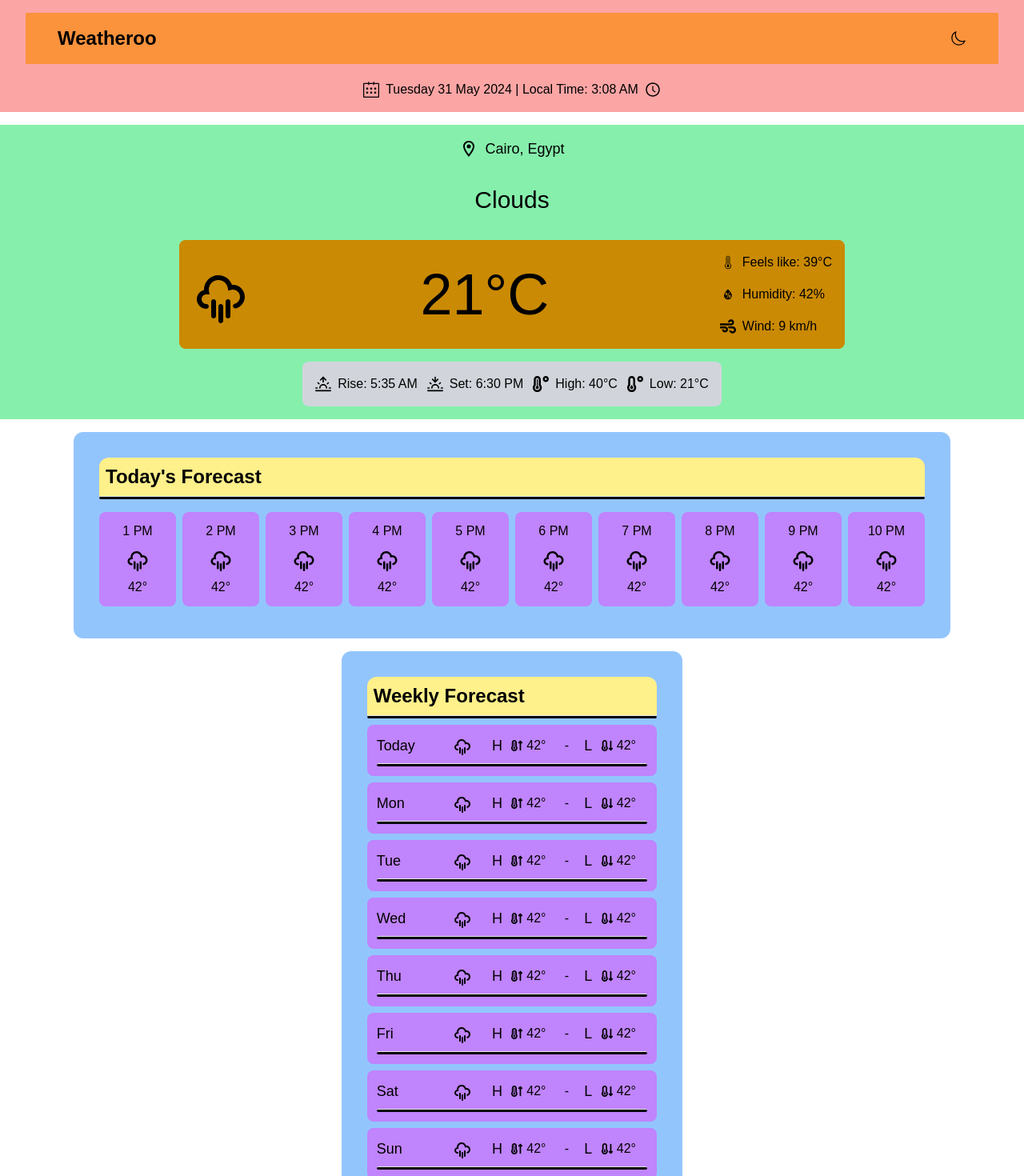
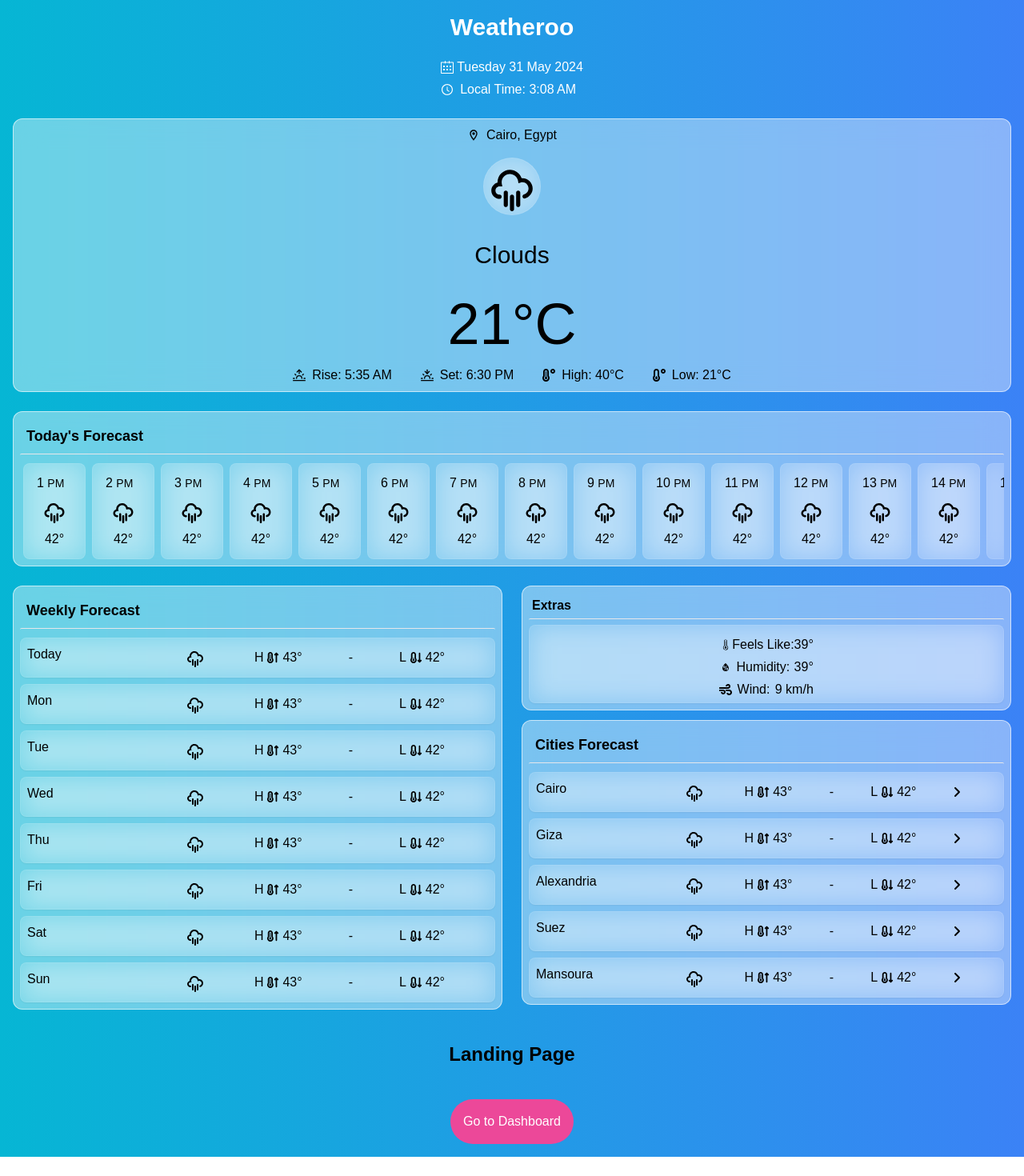
Before and after one commit to IOSdeVeloper20/weatheroo, a React (Create React App) app: page / in a window 1280 px wide. Shown: the top 1470 px of the page at 80% size. After the commit the page ends 1446 px from the top, so only its background shows below. Built offline with nearby package versions, Linux system fonts and the light colour scheme.

Commit message:
Landing Page UI Done.

```diff
--- a/src/Components/Body/index.jsx
+++ b/src/Components/Body/index.jsx
@@ -1,56 +1,40 @@
 import React from "react";
 import { MdOutlineLocationOn } from "react-icons/md";
 import { TiWeatherDownpour } from "react-icons/ti";
-import { CiTempHigh } from "react-icons/ci";
-import { WiHumidity } from "react-icons/wi";
-import { FaWind, FaTemperatureLow, FaTemperatureHigh } from "react-icons/fa";
+import { FaTemperatureLow, FaTemperatureHigh } from "react-icons/fa";
 import { FiSunrise, FiSunset } from "react-icons/fi";
 
 const Body = () => {
   return (
-    <div className="flex flex-col justify-center items-center w-full p-4 gap-4 bg-green-300">
+    <div className="flex flex-col justify-center items-center p-2 gap-4 bg-white/40 backdrop-blur-lg border border-white/60 rounded-xl">
       <div className="flex items-center gap-2">
-        <MdOutlineLocationOn className="text-xl sm:text-2xl" />
-        <p className="text-base sm:text-lg">Cairo, Egypt</p>
+        <MdOutlineLocationOn />
+        <p>Cairo, Egypt</p>
       </div>
 
-      <h3 className="text-xl sm:text-2xl md:text-3xl m-4">Clouds</h3>
+      <TiWeatherDownpour className="text-7xl bg-white/10 backdrop-blur-lg border border-white/10 p-1 rounded-full" />
+      <h3 className="text-3xl m-4">Clouds</h3>
 
-      <div className="flex flex-col sm:flex-row justify-center sm:justify-between items-center w-full sm:w-2/3 bg-yellow-600 p-4 rounded-lg">
-        <TiWeatherDownpour className="text-5xl sm:text-7xl" />
-        <h1 className="text-4xl sm:text-7xl font-medium">21°C</h1>
+        <h1 className="text-5xl sm:text-7xl">21°C</h1>
 
-        <div className="flex flex-col gap-2 sm:gap-4 text-sm sm:text-base">
-          <div className="flex items-center gap-2">
-            <CiTempHigh className="text-lg sm:text-xl" />
-            <p>Feels like: 39°C</p>
-          </div>
-          <div className="flex items-center gap-2">
-            <WiHumidity className="text-lg sm:text-xl" />
-            <p>Humidity: 42%</p>
-          </div>
-          <div className="flex items-center gap-2">
-            <FaWind className="text-lg sm:text-xl" />
-            <p>Wind: 9 km/h</p>
-          </div>
-        </div>
-      </div>
-
-      <div className="flex flex-col sm:flex-row items-center p-4 gap-3 bg-gray-300 rounded-lg text-sm sm:text-base">
+      <div className="flex flex-col sm:flex-row items-center gap-2 sm:gap-9 rounded-lg">
         <div className="flex items-center gap-2">
-          <FiSunrise className="text-lg sm:text-xl" />
+          <FiSunrise />
           <p>Rise: 5:35 AM</p>
         </div>
+
         <div className="flex items-center gap-2">
-          <FiSunset className="text-lg sm:text-xl" />
+          <FiSunset />
           <p>Set: 6:30 PM</p>
         </div>
+
         <div className="flex items-center gap-2">
-          <FaTemperatureHigh className="text-lg sm:text-xl" />
+          <FaTemperatureHigh />
           <p>High: 40°C</p>
         </div>
+
         <div className="flex items-center gap-2">
-          <FaTemperatureLow className="text-lg sm:text-xl" />
+          <FaTemperatureLow />
           <p>Low: 21°C</p>
         </div>
       </div>
--- a/src/Components/CityCard/index.jsx
+++ b/src/Components/CityCard/index.jsx
@@ -7,53 +7,39 @@ import {
 } from "react-icons/fa6";
 
 const CityCard = () => {
-  const cities = ["Cairo", "Alex", "Suez", "Mansoura", "Monofia"];
-
-  const handleCityClick = () => {
-    console.log("City Card Clicked");
-  }
+  const cities = ["Cairo", "Giza", "Alexandria", "Suez", "Mansoura"];
 
   return (
-    <div className="p-4 sm:p-6 lg:p-8 w-full max-w-3xl mx-auto rounded-xl bg-blue-300">
-      <h2 className="text-lg sm:text-xl lg:text-2xl font-semibold bg-yellow-200 p-2 rounded-t-xl">
+    <div className="bg-white/40 backdrop-blur-lg border border-white/60 rounded-xl p-2">
+      <h2 className="text-lg font-semibold p-2 rounded-t-xl">
         Cities Forecast
       </h2>
 
-      <hr className="h-1 bg-black rounded-full my-2" />
+      <hr className="h-1 rounded-full" />
 
-      <div className="flex flex-col gap-4">
-        {cities.map((city, index) => (
+      <div className="flex flex-col gap-2 mt-2">
+        {cities.map((city) => (
           <div
-            key={index}
-            className="flex flex-col sm:flex-row p-3 bg-purple-400 rounded-lg shadow-md cursor-pointer"
-            onClick={handleCityClick}>
-            <div className="bg-orange-300 p-2 w-full sm:w-1/4 text-start">
-              <p className="font-bold text-sm sm:text-base lg:text-lg">
-                {city}
-              </p>
-            </div>
-
-            <div className="flex-1 bg-gray-300 p-2 flex flex-col sm:flex-row items-center justify-between gap-2 sm:gap-4">
-              <div className="flex items-center gap-2">
-                <TiWeatherDownpour className="text-lg sm:text-xl lg:text-2xl" />
-                &nbsp;&nbsp;&nbsp;
-                <p className="text-xs sm:text-sm lg:text-base">H</p>
-                <div className="flex items-center text-xs sm:text-sm lg:text-base">
+            key={city}
+            className="flex justify-evenly items-center p-2 bg-white/5 backdrop-blur-lg border border-white/10 shadow-sm rounded-lg">
+            <div className="flex flex-wrap justify-between w-full">
+              <p>{city}</p>
+              <div className="flex items-center w-full justify-evenly sm:w-3/4">
+                <TiWeatherDownpour className="text-2xl mr-2" />
+                <div className="flex items-center gap-1">
+                  <p>H</p>
                   <FaTemperatureArrowUp />
-                  <p className="px-1">42°</p>
+                  <p>43°</p>
                 </div>
-                &nbsp;&nbsp;&nbsp;
-                <p className="text-xs sm:text-sm lg:text-base">L</p>
-                <div className="flex items-center text-xs sm:text-sm lg:text-base">
+                <p className="p-1">-</p>
+                <div className="flex items-center gap-1">
+                  <p>L</p>
                   <FaTemperatureArrowDown />
-                  <p className="px-1">42°</p>
+                  <p>42°</p>
                 </div>
-              </div>
-
-              <div className="flex items-center ml-auto mt-2 sm:mt-0">
-                <button className="text-white text-xs sm:text-sm lg:text-base">
+                <div>
                   <FaAngleRight />
-                </button>
+                </div>
               </div>
             </div>
           </div>
--- a/src/Components/DaysTempCard/index.jsx
+++ b/src/Components/DaysTempCard/index.jsx
@@ -6,37 +6,35 @@ const DaysTempCard = () => {
   const days = ["Today", "Mon", "Tue", "Wed", "Thu", "Fri", "Sat", "Sun"];
 
   return (
-    <div className="p-4 sm:p-6 lg:p-8 w-full sm:w-3/4 lg:w-1/2 xl:w-1/3 rounded-xl bg-blue-300">
-      <h2 className="text-lg sm:text-xl lg:text-2xl font-semibold bg-yellow-200 p-2 rounded-t-xl">
+    <div className="rounded-xl bg-white/40 backdrop-blur-lg border border-white/60 p-2">
+      <h2 className="text-lg font-semibold p-2 rounded-t-xl">
         Weekly Forecast
       </h2>
 
-      <hr className="h-1 bg-black rounded-full" />
+      <hr className="h-1 rounded-full" />
 
       <div className="flex flex-col gap-2 mt-2">
         {days.map((day) => (
           <div
             key={day}
-            className="flex flex-col justify-evenly items-center p-3 bg-purple-400 rounded-lg">
-            <div className="flex flex-col sm:flex-row justify-between w-full">
-              <p className="text-sm sm:text-base lg:text-lg">{day}</p>
-              <div className="flex items-center w-full sm:w-3/4 justify-evenly mt-2 sm:mt-0">
-                <TiWeatherDownpour className="text-lg sm:text-xl lg:text-2xl" />
-                &nbsp;
-                <p className="text-sm sm:text-base lg:text-lg">H</p>
-                <div className="flex items-center">
-                  <FaTemperatureArrowUp className="text-xs sm:text-sm lg:text-base" />
-                  <p className="px-1 text-xs sm:text-sm lg:text-base">42°</p>
+            className="flex justify-evenly items-center p-2 bg-white/5 backdrop-blur-lg border border-white/10 shadow-sm rounded-lg">
+            <div className="flex flex-wrap justify-between w-full">
+              <p>{day}</p>
+              <div className="flex items-center w-full justify-evenly sm:w-3/4">
+                <TiWeatherDownpour className="text-2xl mr-2" />
+                <div className="flex items-center gap-1">
+                  <p>H</p>
+                  <FaTemperatureArrowUp />
+                  <p>43°</p>
                 </div>
-                &nbsp; &#45; &nbsp;
-                <p className="text-sm sm:text-base lg:text-lg">L</p>
-                <div className="flex items-center">
-                  <FaTemperatureArrowDown className="text-xs sm:text-sm lg:text-base" />
-                  <p className="px-1 text-xs sm:text-sm lg:text-base">42°</p>
+                <p className="p-1">-</p>
+                <div className="flex items-center gap-1">
+                  <p>L</p>
+                  <FaTemperatureArrowDown />
+                  <p>42°</p>
                 </div>
               </div>
             </div>
-            <hr className="h-1 bg-black w-full rounded-full mt-2" />
           </div>
         ))}
       </div>
--- a/src/Components/Header/index.jsx
+++ b/src/Components/Header/index.jsx
@@ -1,23 +1,22 @@
 import React from "react";
-import { IoMoonOutline } from "react-icons/io5";
 import { SlCalender } from "react-icons/sl";
 import { AiOutlineClockCircle } from "react-icons/ai";
 
 const Header = () => {
   return (
-    <div className="flex flex-col items-center gap-5 bg-red-300 w-full px-4 py-2 sm:px-8 sm:py-4">
-      <div className="flex justify-between items-center w-full h-16 px-4 sm:px-10 font-bold bg-orange-400">
-        <h1 className="text-xl sm:text-2xl">Weatheroo</h1>
-        <button className="text-lg sm:text-xl">
-          <IoMoonOutline />
-        </button>
+    <div className="flex flex-col items-center gap-5">
+      <div className="text-center font-bold">
+        <h1 className="text-2xl sm:text-3xl text-white">Weatheroo</h1>
       </div>
-      <div className="flex flex-wrap gap-2 items-center text-sm sm:text-base">
-        <SlCalender className="text-lg sm:text-xl" />
-        <p className="flex-1 text-center sm:text-left">
-          Tuesday 31 May 2024 &#124; Local Time: 3:08 AM
-        </p>
-        <AiOutlineClockCircle className="text-lg sm:text-xl" />
+      <div className="flex flex-col gap-1 text-white text-start">
+        <div className="flex items-center gap-1">
+          <SlCalender />
+          <p>Tuesday 31 May 2024</p>
+        </div>
+        <div className="flex items-center gap-2">
+          <AiOutlineClockCircle />
+          <p>Local Time: 3:08 AM</p>
+        </div>
       </div>
     </div>
   );
--- a/src/Components/HourlyTempCard/index.jsx
+++ b/src/Components/HourlyTempCard/index.jsx
@@ -2,23 +2,30 @@ import React from "react";
 import { TiWeatherDownpour } from "react-icons/ti";
 
 const HourlyTempCard = () => {
-  const hours = [1, 2, 3, 4, 5, 6, 7, 8, 9, 10];
+  const hours = [
+    1, 2, 3, 4, 5, 6, 7, 8, 9, 10, 11, 12, 13, 14, 15, 16, 17, 18, 19, 20, 21,
+    22, 23, 24,
+  ];
 
   return (
-    <div className="p-4 sm:p-6 lg:p-8 rounded-xl bg-blue-300 max-w-full mx-auto cursor-move">
-      <h2 className="text-lg sm:text-xl lg:text-2xl font-semibold bg-yellow-200 p-2 rounded-t-xl">
+    <div className="rounded-xl p-2 bg-white/40 backdrop-blur-lg border border-white/60 cursor-move">
+      <h2 className="text-center sm:text-start text-lg font-semibold p-2">
         Today's Forecast
       </h2>
 
-      <hr className="h-1 bg-black rounded-full mb-2"/>
+      <hr className="h-1 rounded-full" />
 
-      <div className="overflow-x-auto no-scrollbar">
-        <div className="flex gap-2 py-2">
+      <div className="overflow-x-auto no-scrollbar mt-2">
+        <div className="flex gap-2 px-1">
           {hours.map((hour) => (
-            <div key={hour} className="flex flex-col justify-center items-center py-3 px-4 sm:p-3 gap-2 bg-purple-400 rounded-lg w-16 sm:w-20 lg:w-24">
-              <p className="text-xs sm:text-sm lg:text-base">{hour} PM</p>
-              <TiWeatherDownpour className="text-xl sm:text-2xl lg:text-3xl" />
-              <p className="text-xs sm:text-sm lg:text-base">42°</p>
+            <div
+              key={hour}
+              className="flex flex-col justify-center items-center py-3 px-4 gap-2 bg-white/10 backdrop-blur-lg border border-white/10 rounded-lg">
+              <p className="min-w-11">
+                {hour} <span className="text-sm">PM</span>
+              </p>
+              <TiWeatherDownpour className="text-3xl" />
+              <p>42°</p>
             </div>
           ))}
         </div>
--- /dev/null
+++ b/src/Components/ShortData/index.jsx
@@ -0,0 +1,43 @@
+import React from "react";
+import { FaWind } from "react-icons/fa";
+import { CiTempHigh } from "react-icons/ci";
+import { WiHumidity } from "react-icons/wi";
+
+
+const ShortData = () => {
+  return (
+    <div className="rounded-xl bg-white/40 backdrop-blur-lg border border-white/60 p-2">
+      <h2 className="font-semibold p-1">Extras</h2>
+
+      <hr className="h-1 mb-1 rounded-full" />
+
+
+      <div className="flex justify-evenly items-center p-1 bg-white/5 backdrop-blur-lg border border-white/10 shadow-sm rounded-lg">
+
+
+      <div className="flex flex-col gap-1 mt-2">
+            <div className="flex items-center justify-between w-full">
+              <CiTempHigh />
+              <p>Feels Like:</p>
+              <p>39°</p>
+            </div>
+
+            <div className="flex items-center justify-between w-full">
+              <WiHumidity />
+              <p>Humidity:</p>
+              <p>39°</p>
+            </div>
+
+            <div className="flex items-center justify-between w-full">
+              <FaWind />
+              <p>Wind:</p>
+              <p>9 km/h</p>
+            </div>
+
+          </div>
+      </div>
+    </div>
+  );
+};
+
+export default ShortData;
--- a/src/Pages/Landing.jsx
+++ b/src/Pages/Landing.jsx
@@ -5,18 +5,42 @@ import Body from "../Components/Body";
 import HourlyTempCard from "../Components/HourlyTempCard";
 import DaysTempCard from "../Components/DaysTempCard";
 import CityCard from "../Components/CityCard";
+import ShortData from "../Components/ShortData";
 
 const Landing = () => {
   return (
-    <div className="flex flex-col justify-center items-center gap-4">
+    <div className="flex flex-col items-center gap-6 p-4 bg-gradient-to-r from-cyan-500 to-blue-500 ">
       <Header />
-      <Body />
-      <HourlyTempCard />
-      <DaysTempCard />
-      <CityCard />
-      <h1>Landing page</h1>
-      <button className="bg-pink-500 rounded-full p-4">
-        <Link to={"/dashboard"}>Go to Dahsboard</Link>
+
+      <div className="w-full">
+        <Body />
+      </div>
+
+      <div className="w-full">
+        <HourlyTempCard />
+      </div>
+
+      <div className="w-full flex flex-col gap-4 sm:flex-row sm:gap-6 justify-between">
+        <div className="w-full sm:w-1/2">
+          <DaysTempCard />
+        </div>
+
+        <div className="w-full sm:w-1/2">
+          <div className="mb-3"><ShortData/></div>
+          <div>
+            <CityCard />
+          </div>
+        </div>
+      </div>
+
+      <h1 className="text-lg md:text-xl lg:text-2xl font-bold text-center mt-4">
+        Landing Page
+      </h1>
+
+      <button className="bg-pink-500 text-white rounded-full p-4 hover:bg-pink-600 transition-colors duration-300 mt-4">
+        <Link to="/dashboard" className="no-underline">
+          Go to Dashboard
+        </Link>
       </button>
     </div>
   );
```
Also changed, not shown: src/Pages/Dashboard.jsx (+15 -3 lines), tailwind.config.js (+21 -1 lines).
